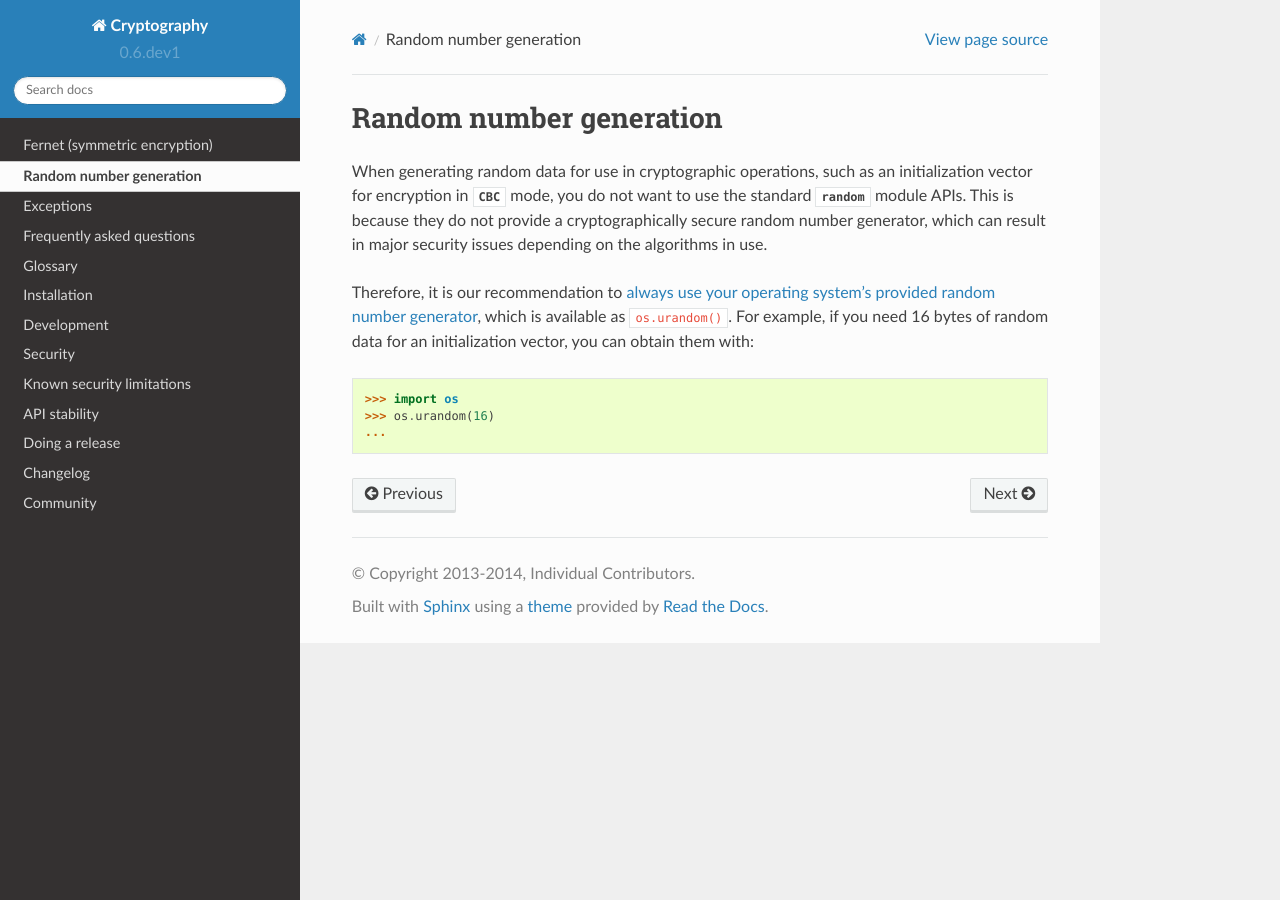
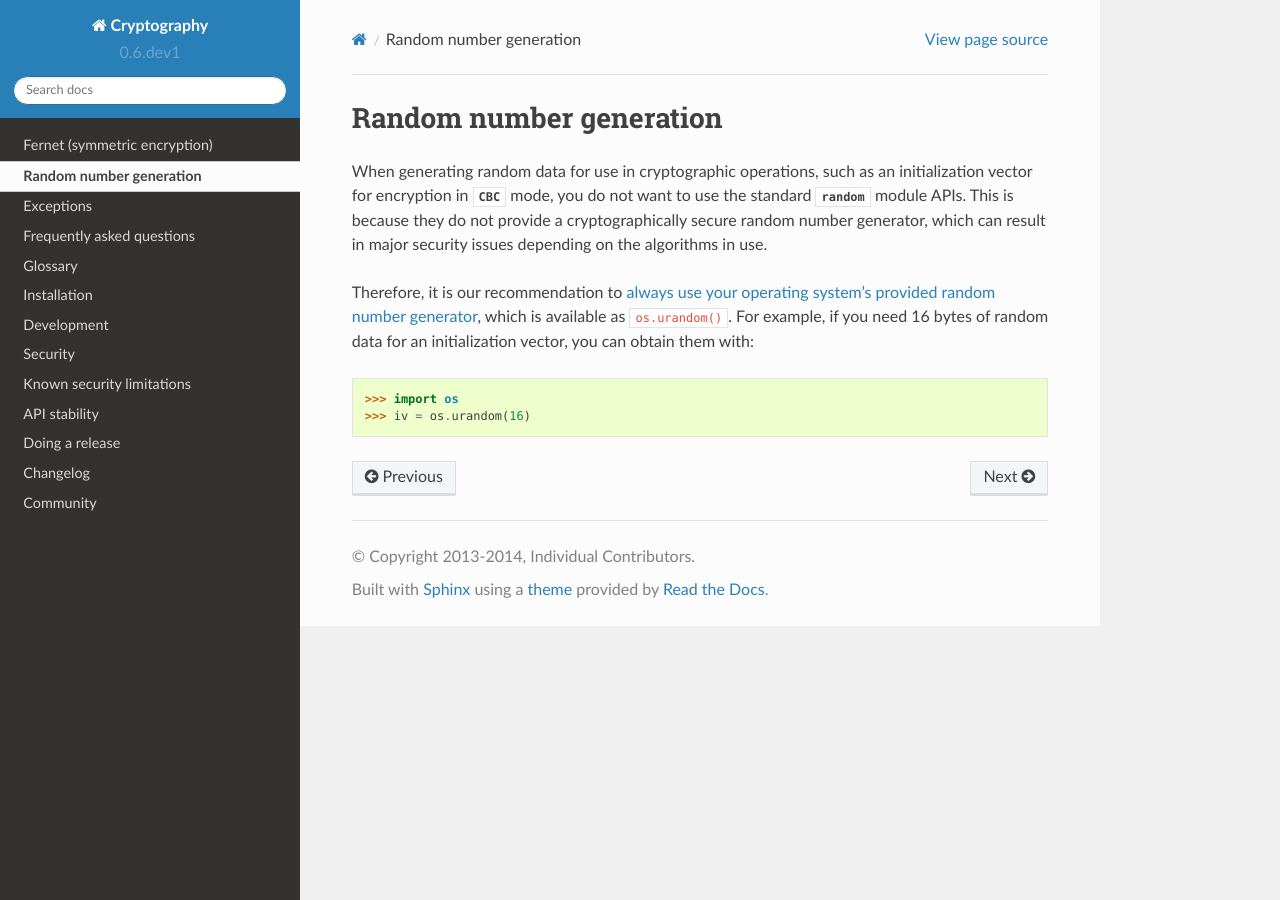
Before and after one commit to WebKing0121/cryptography, a Sphinx documentation site: the page built from docs/random-numbers.rst, in a window 1280 px wide. Built offline with Sphinx 7.4.7 and the Read the Docs theme 2.0.0, drawn with Linux system fonts in a browser that asks for light colours; pages that are not in the unit, such as notebooks, are missing from menus.

Commit message:
No point showing a ...

```diff
--- a/docs/random-numbers.rst
+++ b/docs/random-numbers.rst
@@ -16,7 +16,6 @@ can obtain them with:
 .. doctest::
 
     >>> import os
-    >>> os.urandom(16)
-    ...
+    >>> iv = os.urandom(16)
 
 .. _`always use your operating system's provided random number generator`: http://sockpuppet.org/blog/2014/02/25/safely-generate-random-numbers/
```
